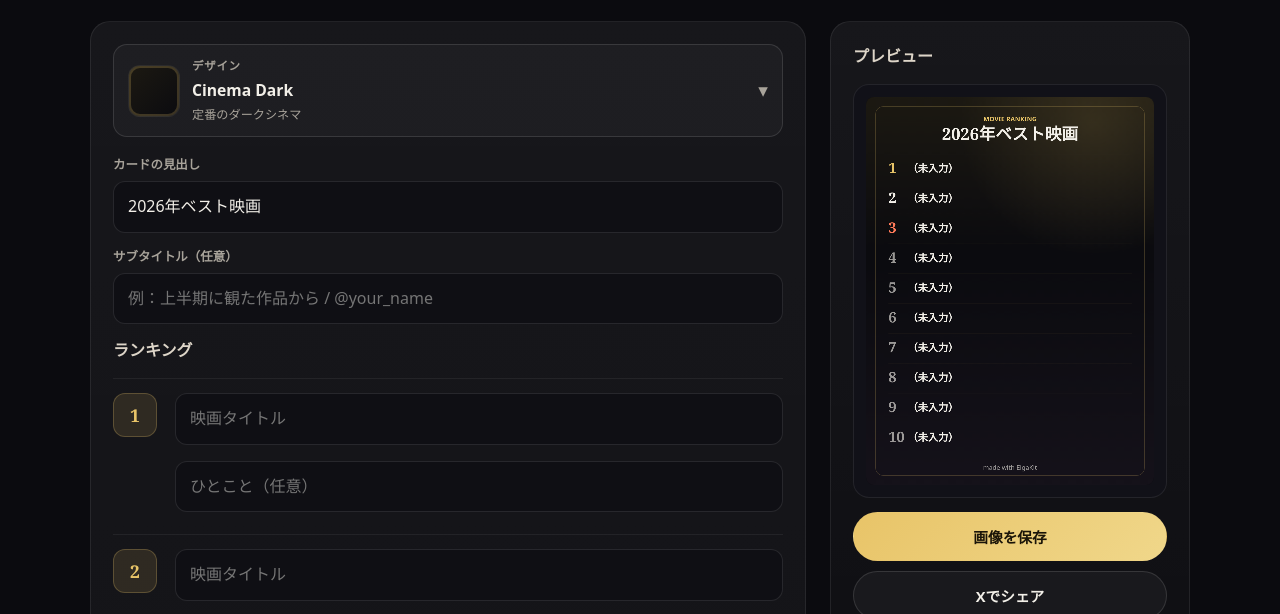
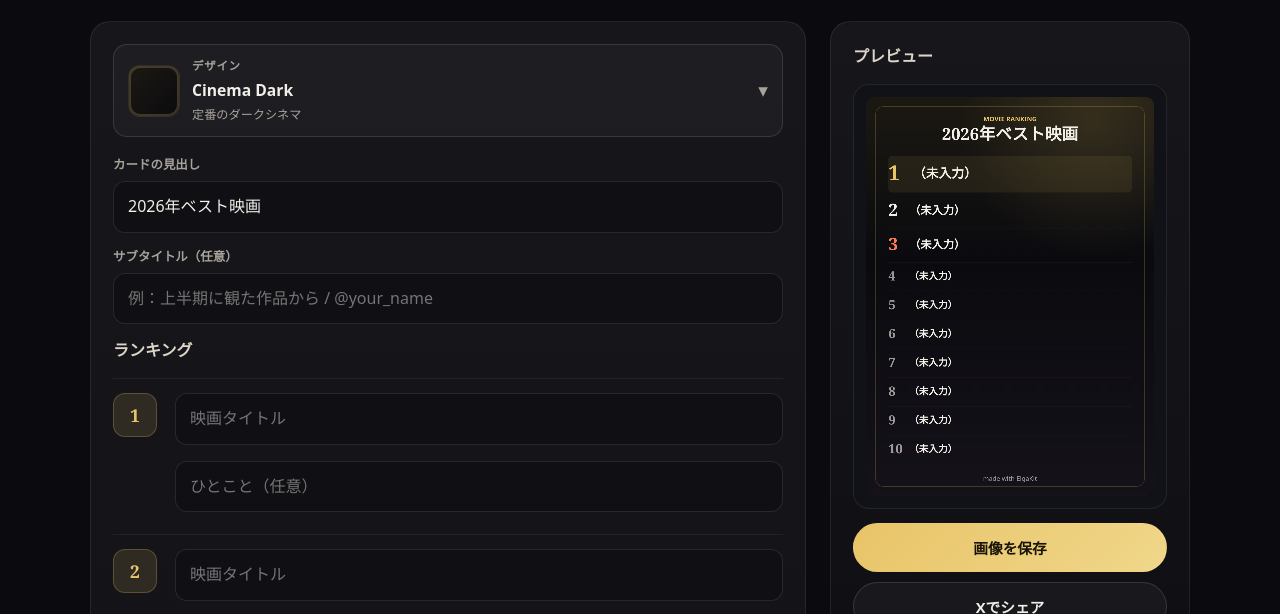
Before and after one commit to koki-ota0/film1, a website: page site/ranking/index.html in a window 1280 px wide. Shown: the part 153-767 px from the top of the page. Drawn offline with Linux system fonts and the light colour scheme; a web font is replaced by a local one.

Commit message:
Improve theme previews, rename top4 to top9, refine tier and ranking
- Rename top4 app to top9 (slug/path) with legacy redirect
- Add visual mini-previews to theme picker modal
- Remove text-add button from tier; keep search-first flow
- Emphasize top 1-3 ranks in ranking card with larger type and highlight

Co-authored-by: arena-agent <297053741+arena-agent@users.noreply.github.com>

```diff
--- a/apps.json
+++ b/apps.json
@@ -10,7 +10,7 @@
   },
   "apps": [
     {
-      "slug": "top4",
+      "slug": "top9",
       "title": "好きな映画9選",
       "catch": "あなたの「好き」を9枚で語る。映画ポスターカードをつくろう。",
       "date": "2026-11-24",
--- a/assets/themes.js
+++ b/assets/themes.js
@@ -101,7 +101,7 @@
 .ek-theme-card{border:1px solid rgba(255,255,255,.1);background:#121218;border-radius:14px;padding:10px;cursor:pointer;text-align:left;color:#f2efe8;transition:transform .12s,border-color .12s}
 .ek-theme-card:hover{transform:translateY(-1px);border-color:rgba(232,196,104,.35)}
 .ek-theme-card[aria-pressed="true"]{border-color:#e8c468;box-shadow:0 0 0 2px rgba(232,196,104,.25)}
-.ek-theme-swatch{height:58px;border-radius:10px;margin-bottom:10px;border:1px solid rgba(255,255,255,.08);position:relative;overflow:hidden}
+.ek-theme-swatch{height:96px;border-radius:10px;margin-bottom:10px;border:1px solid rgba(255,255,255,.08);position:relative;overflow:hidden;background:#111}
 .ek-theme-swatch .a{position:absolute;right:8px;bottom:8px;width:18px;height:18px;border-radius:50%}
 .ek-theme-name{font-size:.82rem;font-weight:700;line-height:1.3}
 .ek-theme-desc{font-size:.72rem;color:#a8a39a;line-height:1.35;margin-top:3px}
@@ -161,6 +161,27 @@
 
       const grid = backdrop.querySelector('.ek-theme-grid');
       const tabs = [...backdrop.querySelectorAll('.ek-theme-tab')];
+      function drawMiniPreview(cv, t) {
+        const w=cv.width=320, h=cv.height=200;
+        const x=cv.getContext('2d');
+        const bg=x.createLinearGradient(0,0,w,h);
+        bg.addColorStop(0,t.bg[0]); bg.addColorStop(.5,t.bg[1]||t.bg[0]); bg.addColorStop(1,t.bg[2]||t.bg[1]||t.bg[0]);
+        x.fillStyle=bg; x.fillRect(0,0,w,h);
+        x.strokeStyle=t.frame; x.lineWidth=3; x.strokeRect(8,8,w-16,h-16);
+        x.fillStyle=t.accent; x.font='700 10px '+t.fontBody; x.textAlign='center'; x.fillText('MOVIE', w/2, 28);
+        x.fillStyle=t.text; x.font='700 20px '+t.fontHead; x.fillText('タイトル', w/2, 54);
+        const cols=3, gap=6, pad=20, top=70;
+        const cw=(w-pad*2-gap*(cols-1))/cols, ch=cw*1.35;
+        for(let i=0;i<3;i++){
+          const px=pad+i*(cw+gap);
+          const g=x.createLinearGradient(px,top,px,top+ch);
+          g.addColorStop(0,t.bg[2]||t.bg[1]||'#333'); g.addColorStop(1,t.bg[1]||'#222');
+          x.fillStyle=g; x.fillRect(px,top,cw,ch);
+          x.strokeStyle=t.frame; x.strokeRect(px,top,cw,ch);
+          x.fillStyle=t.muted; x.font='600 9px '+t.fontBody; x.textAlign='center'; x.fillText('映画'+(i+1), px+cw/2, top+ch-8);
+        }
+        x.fillStyle=t.muted; x.font='500 8px '+t.fontBody; x.textAlign='center'; x.fillText('made with EigaKit', w/2, h-14);
+      }
       function renderGrid() {
         tabs.forEach(t => t.setAttribute('aria-selected', t.dataset.tab===tab?'true':'false'));
         const list = tab==='style' ? styleThemes : movieThemes;
@@ -169,16 +190,18 @@
           const b = document.createElement('button');
           b.type='button'; b.className='ek-theme-card';
           b.setAttribute('aria-pressed', t.id===current?'true':'false');
-          const bg = `linear-gradient(135deg, ${t.bg[0]}, ${t.bg[1]||t.bg[0]})`;
-          b.innerHTML = `<div class="ek-theme-swatch" style="background:${bg};box-shadow:inset 0 0 0 2px ${t.frame}"><span class="a" style="background:${t.accent}"></span></div><div class="ek-theme-name"></div><div class="ek-theme-desc"></div>`;
+          b.innerHTML = `<div class="ek-theme-swatch" style="padding:0;overflow:hidden"><canvas style="width:100%;height:100%;display:block"></canvas></div><div class="ek-theme-name"></div><div class="ek-theme-desc"></div>`;
           b.querySelector('.ek-theme-name').textContent = t.name;
           b.querySelector('.ek-theme-desc').textContent = t.desc;
+          const cv = b.querySelector('canvas');
+          drawMiniPreview(cv, t);
           b.onclick = () => { current = t.id; renderTrigger(); onChange(byId[current]); close(); };
           grid.appendChild(b);
         });
       }
       tabs.forEach(t => t.onclick = () => { tab=t.dataset.tab; renderGrid(); });
       renderGrid();
+      if (document.fonts && document.fonts.ready) document.fonts.ready.then(()=>{ if(backdrop.isConnected) renderGrid(); });
     }
 
     renderTrigger();
--- a/site/ranking/index.html
+++ b/site/ranking/index.html
@@ -135,8 +135,9 @@ canvas{width:100%;height:auto;display:block;border-radius:8px;background:#0b0b0f
     const subText = sub.value.trim();
     // dynamic height
     const headerH = 112 + (head.length>16?144:72) + (subText?52:0) + 30;
-    const rowH = 112;
-    H = Math.max(1350, headerH + items.length*rowH + 120);
+    const rowHeights = items.map((_,i)=> i===0?150 : i<3?128 : 108);
+    const totalRowsH = rowHeights.reduce((a,b)=>a+b,0);
+    H = Math.max(1350, headerH + totalRowsH + 120);
     canvas.width=W; canvas.height=H;
     ctx.clearRect(0,0,W,H);
     const bg = ctx.createLinearGradient(0,0,0,H);
@@ -159,24 +160,34 @@ canvas{width:100%;height:auto;display:block;border-radius:8px;background:#0b0b0f
     y += 20;
 
     const left = 84, right = W-84;
+    let ry = y;
     items.forEach((it, i) => {
-      const ry = y + i*rowH;
+      const rh = rowHeights[i];
       ctx.strokeStyle=t.frame; ctx.globalAlpha=0.4; ctx.lineWidth=1; ctx.beginPath(); ctx.moveTo(left, ry); ctx.lineTo(right, ry); ctx.stroke(); ctx.globalAlpha=1;
+      const top3 = i < 3;
       const rankColor = i===0 ? t.accent : i===1 ? t.text : i===2 ? (t.accent2||t.accent) : t.muted;
+      const rankSize = i===0 ? 76 : i<3 ? 64 : 48;
+      const titleSize = i===0 ? 48 : i<3 ? 42 : 36;
+      const commentSize = i===0 ? 30 : i<3 ? 28 : 24;
+      const xText = left + (i===0 ? 92 : 78);
       ctx.fillStyle=rankColor; ctx.textAlign='left'; ctx.textBaseline='middle';
-      ctx.font=`700 54px ${t.fontHead}`;
-      ctx.fillText(String(i+1), left, ry + rowH/2 - (it.comment.trim()?14:0));
-      ctx.fillStyle=t.text; ctx.font=`700 38px ${t.fontBody}`;
+      ctx.font=`700 ${rankSize}px ${t.fontHead}`;
+      ctx.fillText(String(i+1), left, ry + rh/2 - (it.comment.trim()?16:0));
+      ctx.fillStyle=t.text; ctx.font=`700 ${titleSize}px ${t.fontBody}`;
       const title = it.title.trim() || '（未入力）';
-      const tLines = wrap(title, right-left-90, `700 38px ${t.fontBody}`, 1);
-      ctx.fillText(tLines[0], left+72, ry + rowH/2 - (it.comment.trim()?16:0));
+      const tLines = wrap(title, right-xText, `700 ${titleSize}px ${t.fontBody}`, 1);
+      ctx.fillText(tLines[0], xText, ry + rh/2 - (it.comment.trim()?18:0));
       if(it.comment.trim()){
-        ctx.fillStyle=t.muted; ctx.font=`400 26px ${t.fontBody}`;
-        const cLines = wrap(it.comment.trim(), right-left-90, `400 26px ${t.fontBody}`, 1);
-        ctx.fillText(cLines[0], left+72, ry + rowH/2 + 28);
+        ctx.fillStyle=t.muted; ctx.font=`400 ${commentSize}px ${t.fontBody}`;
+        const cLines = wrap(it.comment.trim(), right-xText, `400 ${commentSize}px ${t.fontBody}`, 1);
+        ctx.fillText(cLines[0], xText, ry + rh/2 + (i===0?32:28));
       }
+      if(i===0){
+        ctx.fillStyle=t.accent; ctx.globalAlpha=0.08; rr(left, ry+6, right-left, rh-12, 14); ctx.fill(); ctx.globalAlpha=1;
+      }
+      ry += rh;
     });
-    const endY = y + items.length*rowH;
+    const endY = ry;
     ctx.strokeStyle=t.frame; ctx.globalAlpha=0.4; ctx.beginPath(); ctx.moveTo(left,endY); ctx.lineTo(right,endY); ctx.stroke(); ctx.globalAlpha=1;
 
     ctx.fillStyle=t.muted; ctx.textAlign='center'; ctx.textBaseline='bottom';
--- a/tools/build.js
+++ b/tools/build.js
@@ -93,7 +93,7 @@ function footer(depth = 0) {
 </html>`;
 }
 
-const ICONS = { top4: '▦', tier: '≣', ranking: '①' };
+const ICONS = { top9: '▦', tier: '≣', ranking: '①' };
 function card(a, depth = 0) {
   const icon = ICONS[a.slug] || '✦';
   return `<li><a class="card" href="${esc(appRel(a, depth))}">
@@ -384,4 +384,7 @@ write(P(DIST, 'sitemap.xml'), sitemapXml());
 write(P(DIST, 'robots.txt'), robotsTxt());
 for (const a of published) write(P(DIST, 'apps', a.slug, 'index.html'), detailPage(a));
 
+// legacy redirect: top4 -> top9
+write(P(DIST, 'app', 'top4', 'index.html'), '<!doctype html><meta charset="utf-8"><meta http-equiv="refresh" content="0;url=../top9/"><link rel="canonical" href="../top9/"><title>Redirecting...</title><a href="../top9/">好きな映画9選へ移動</a>');
+
 console.log(`Built ${published.length} apps -> dist/`);
```
Also changed, not shown: site/tier/index.html (+2 -4 lines), site/top9/index.html (renamed from site/top4/index.html, +1 -1 lines), README.md.
